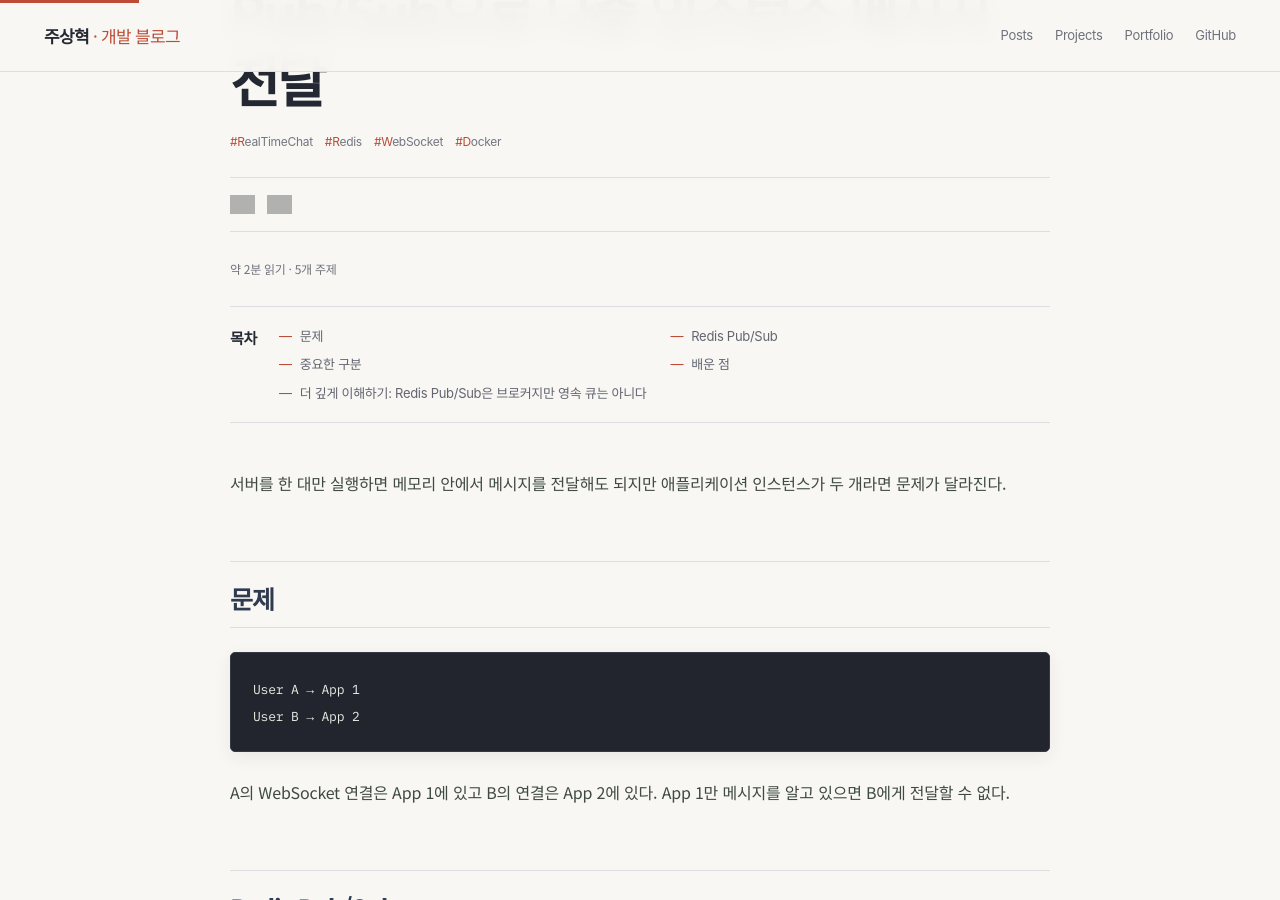
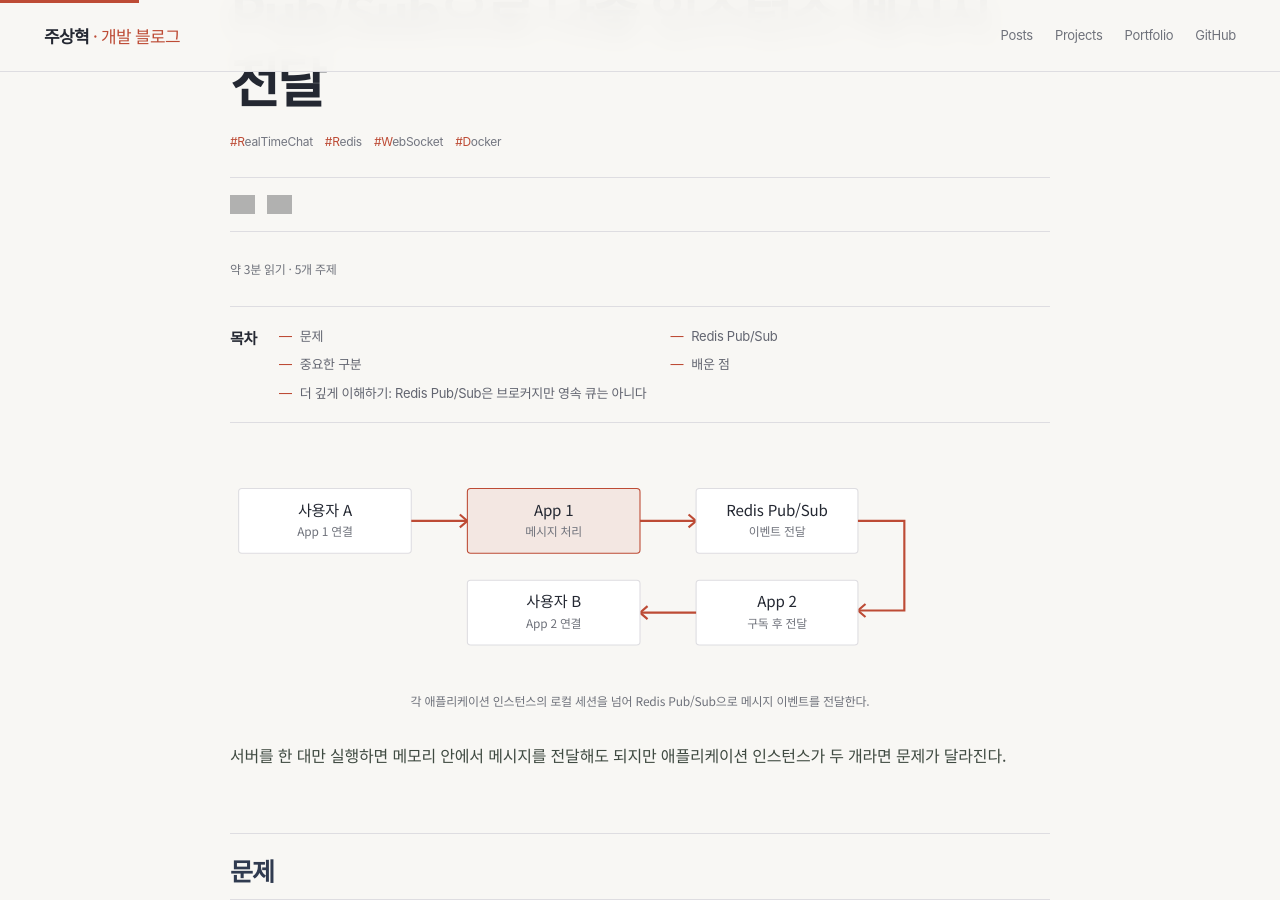
Before and after one commit to zuzusnasna/zuzusnasna.github.io, a Jekyll site: the page built from _posts/2026-10-27-realtimechat-redis-multiinstance.md, in a window 1280 px wide and 900 px high, scrolled down 249 px. Built offline with Jekyll 4.4.1, drawn with Linux system fonts in a browser that asks for light colours; grey boxes are pictures that could not be loaded.

Commit message:
docs: add project data-flow diagram

```diff
--- a/_posts/2026-10-27-realtimechat-redis-multiinstance.md
+++ b/_posts/2026-10-27-realtimechat-redis-multiinstance.md
@@ -5,6 +5,19 @@ date: 2026-10-27 09:00:00 +0900
 categories: [프로젝트]
 tags: [RealTimeChat, Redis, WebSocket, Docker]
 ---
+
+<figure class="project-visual project-diagram">
+<svg viewBox="0 0 760 190" role="img" aria-label="Redis Pub Sub을 통한 채팅 다중 인스턴스 전달">
+<rect x="8" y="20" width="160" height="60" rx="3" fill="#fff" stroke="#dedde1"/><text x="88" y="45" text-anchor="middle" font-size="14" fill="#242832">사용자 A</text><text x="88" y="64" text-anchor="middle" font-size="11" fill="#6f727b">App 1 연결</text>
+<path d="M168 50 H220" stroke="#bd4b35" stroke-width="2"/><path d="M213 44 L220 50 L213 56" fill="none" stroke="#bd4b35" stroke-width="2"/>
+<rect x="220" y="20" width="160" height="60" rx="3" fill="#f3e7e2" stroke="#bd4b35"/><text x="300" y="45" text-anchor="middle" font-size="14" fill="#242832">App 1</text><text x="300" y="64" text-anchor="middle" font-size="11" fill="#6f727b">메시지 처리</text>
+<path d="M380 50 H432" stroke="#bd4b35" stroke-width="2"/><path d="M425 44 L432 50 L425 56" fill="none" stroke="#bd4b35" stroke-width="2"/>
+<rect x="432" y="20" width="150" height="60" rx="3" fill="#fff" stroke="#dedde1"/><text x="507" y="45" text-anchor="middle" font-size="14" fill="#242832">Redis Pub/Sub</text><text x="507" y="64" text-anchor="middle" font-size="11" fill="#6f727b">이벤트 전달</text>
+<path d="M582 50 H625 V133 H582" fill="none" stroke="#bd4b35" stroke-width="2"/><path d="M589 127 L582 133 L589 139" fill="none" stroke="#bd4b35" stroke-width="2"/>
+<rect x="432" y="105" width="150" height="60" rx="3" fill="#fff" stroke="#dedde1"/><text x="507" y="130" text-anchor="middle" font-size="14" fill="#242832">App 2</text><text x="507" y="149" text-anchor="middle" font-size="11" fill="#6f727b">구독 후 전달</text>
+<path d="M432 135 H380" stroke="#bd4b35" stroke-width="2"/><path d="M387 129 L380 135 L387 141" fill="none" stroke="#bd4b35" stroke-width="2"/>
+<rect x="220" y="105" width="160" height="60" rx="3" fill="#fff" stroke="#dedde1"/><text x="300" y="130" text-anchor="middle" font-size="14" fill="#242832">사용자 B</text><text x="300" y="149" text-anchor="middle" font-size="11" fill="#6f727b">App 2 연결</text>
+</svg><figcaption>각 애플리케이션 인스턴스의 로컬 세션을 넘어 Redis Pub/Sub으로 메시지 이벤트를 전달한다.</figcaption></figure>
 
 서버를 한 대만 실행하면 메모리 안에서 메시지를 전달해도 되지만 애플리케이션 인스턴스가 두 개라면 문제가 달라진다.
 
```
